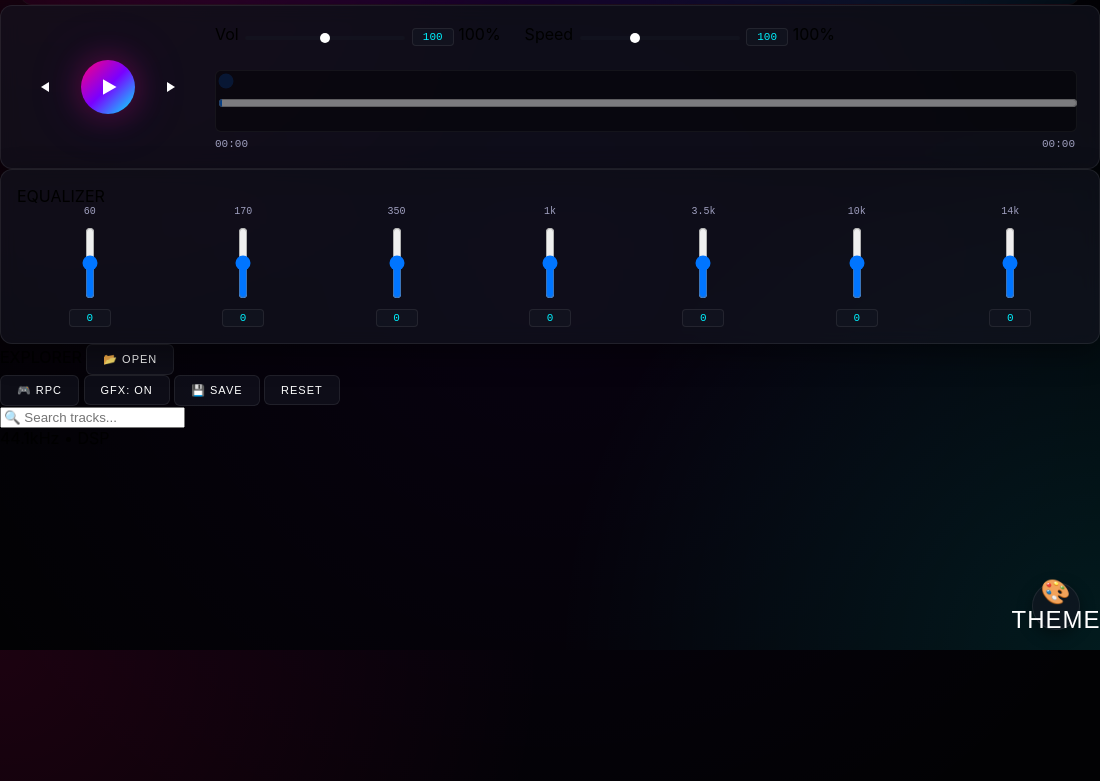
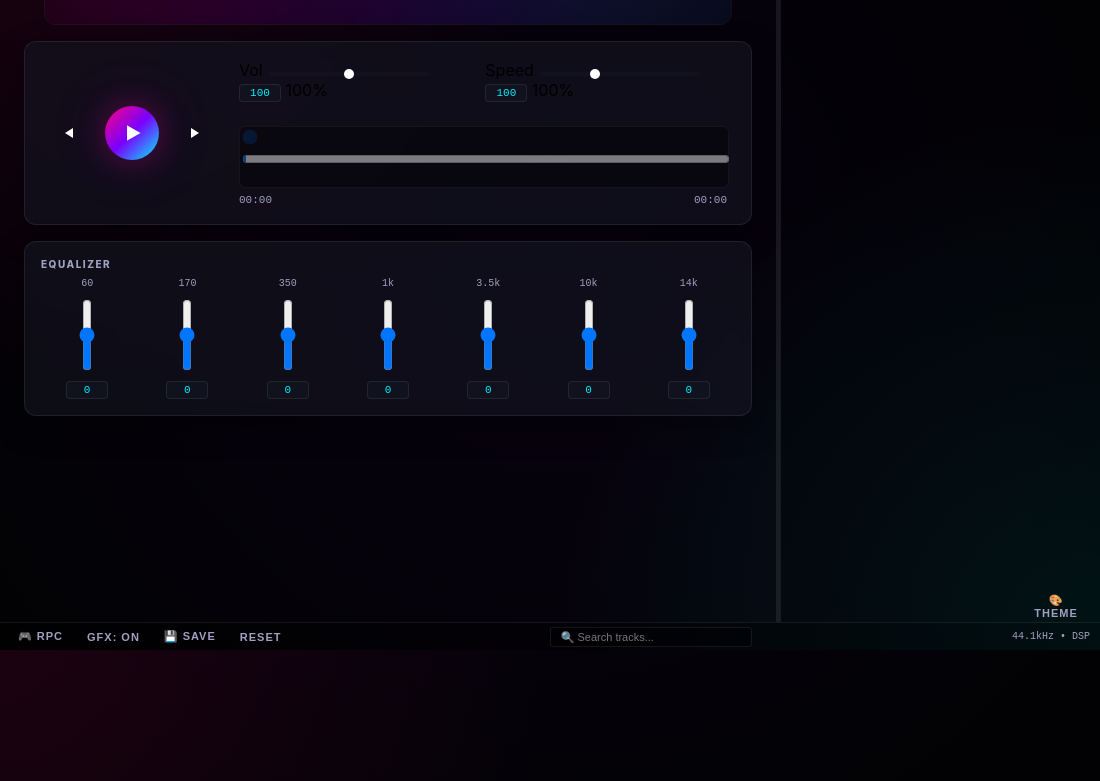
Before and after one commit to ewasion137/ZenithPlayer, an Electron app: page Zenith/form.html in a window 1100 px wide. Shown: the part 150-931 px from the top of the page. Drawn offline with Linux system fonts and the light colour scheme; no server answers.

Commit message:
new layout 2
Signed-off-by: ewasion137 <formanban94@gmail.com>

```diff
--- a/Zenith/styles/main.css
+++ b/Zenith/styles/main.css
@@ -52,16 +52,175 @@
 
 
 /* === BASE STYLES === */
+/* === ROOT LAYOUT & WORKSPACE === */
 body {
     background-color: var(--bg-main);
     background-image: linear-gradient(to bottom right, #0a0a0f, #050507);
     height: 100vh;
-    /* УБИРАЕМ display:flex и его свойства */
     margin: 0;
     font-family: 'Inter', system-ui, -apple-system, sans-serif;
     color: var(--text-main);
     overflow: hidden;
     user-select: none;
+    display: flex;
+    flex-direction: column;
+}
+
+.app-workspace {
+    display: flex;
+    flex: 1;
+    height: calc(100vh - 32px - 28px); /* Высота без тайтлбара и статусбара */
+    position: relative;
+    overflow: hidden;
+    z-index: 10;
+}
+
+/* === LEFT PANE: PLAYER STAGE === */
+.player-stage {
+    flex: 1;
+    min-width: 380px;
+    display: flex;
+    flex-direction: column;
+    gap: 16px;
+    padding: 20px 24px;
+    box-sizing: border-box;
+    overflow-y: auto;
+}
+
+.player-stage::-webkit-scrollbar {
+    width: 6px;
+}
+.player-stage::-webkit-scrollbar-thumb {
+    background: var(--surface);
+    border-radius: 3px;
+}
+
+/* === RESIZER BAR === */
+.resizer-bar {
+    width: 4px;
+    background: var(--border-light);
+    cursor: col-resize;
+    transition: background 0.2s ease;
+    z-index: 20;
+    position: relative;
+}
+
+.resizer-bar:hover,
+.resizer-bar.resizing {
+    background: var(--accent);
+    box-shadow: 0 0 8px var(--accent);
+}
+
+/* === RIGHT PANE: EXPLORER SIDEBAR === */
+.explorer-sidebar {
+    width: 320px;
+    min-width: 200px;
+    max-width: 600px;
+    background: rgba(0, 0, 0, 0.25);
+    border-left: 1px solid var(--border-light);
+    display: flex;
+    flex-direction: column;
+    box-sizing: border-box;
+}
+
+.explorer-header {
+    display: flex;
+    align-items: center;
+    justify-content: space-between;
+    padding: 10px 14px;
+    border-bottom: 1px solid var(--border-light);
+    font-size: 11px;
+    font-weight: 800;
+    letter-spacing: 1.5px;
+    color: var(--text-dim);
+}
+
+.explorer-header button {
+    padding: 4px 10px;
+    font-size: 11px;
+}
+
+.track-list-container {
+    flex: 1;
+    overflow-y: auto;
+    padding: 8px;
+}
+
+.track-list-container::-webkit-scrollbar {
+    width: 6px;
+}
+.track-list-container::-webkit-scrollbar-thumb {
+    background: var(--surface);
+    border-radius: 3px;
+}
+
+/* === BOTTOM STATUS BAR (VS CODE STYLE) === */
+.status-bar {
+    height: 28px;
+    background: var(--title-bg);
+    border-top: 1px solid var(--border-light);
+    display: flex;
+    align-items: center;
+    justify-content: space-between;
+    padding: 0 10px;
+    z-index: 100;
+    box-sizing: border-box;
+    font-size: 11px;
+}
+
+.status-left, .status-right, .status-center {
+    display: flex;
+    align-items: center;
+    gap: 8px;
+}
+
+.status-btn {
+    background: transparent !important;
+    border: none !important;
+    color: var(--text-dim) !important;
+    font-size: 11px !important;
+    padding: 2px 8px !important;
+    border-radius: 3px !important;
+    box-shadow: none !important;
+    transform: none !important;
+    font-weight: 600 !important;
+}
+
+.status-btn:hover {
+    background: rgba(255, 255, 255, 0.08) !important;
+    color: var(--text-main) !important;
+    transform: none !important;
+}
+
+.status-search input {
+    background: rgba(0, 0, 0, 0.4);
+    border: 1px solid var(--border-light);
+    border-radius: 3px;
+    padding: 3px 10px;
+    color: var(--text-main);
+    font-size: 11px;
+    outline: none;
+    width: 180px;
+    transition: width 0.2s ease, border-color 0.2s ease;
+}
+
+.status-search input:focus {
+    width: 240px;
+    border-color: var(--accent);
+}
+
+.status-tag {
+    color: var(--text-dim);
+    font-family: 'JetBrains Mono', monospace;
+    font-size: 10px;
+}
+
+.eq-header-label {
+    font-size: 10px;
+    font-weight: 800;
+    letter-spacing: 1.5px;
+    color: var(--text-dim);
+    margin-bottom: 8px;
 }
 
 /* === TITLE BAR === */
```
